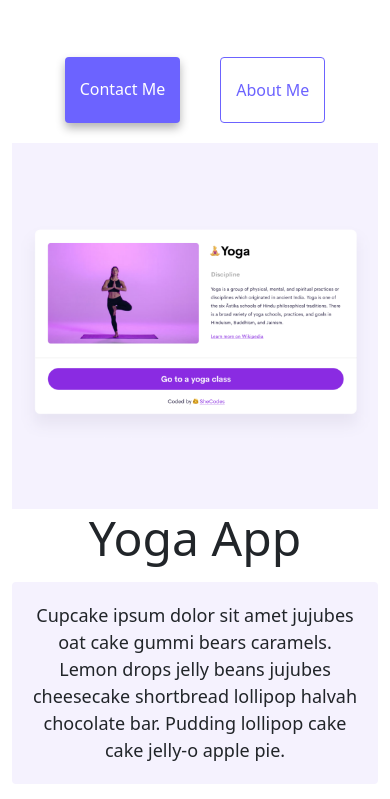
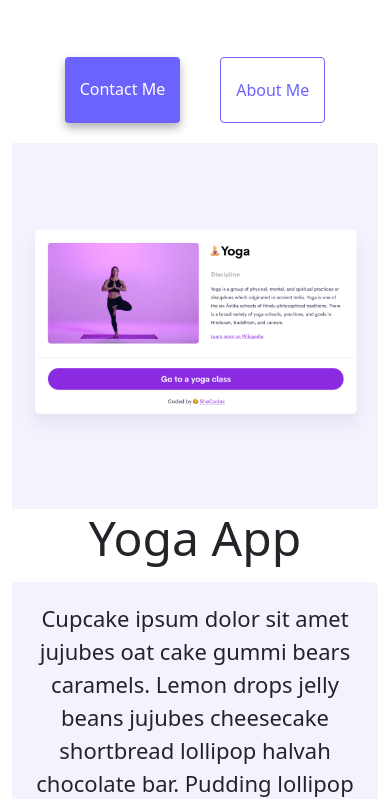
Before and after one commit to deblynt13/SheCodes-Resp.-Week3-HW, a plain HTML site: page index.html in a window 390 px wide. Shown: the part 307-1106 px from the top of the page. Drawn offline with nearby package versions, Linux system fonts and the light colour scheme.

Commit message:
Update style.css

```diff
--- a/style.css
+++ b/style.css
@@ -88,3 +88,8 @@ p {
   max-width: 100%;
   height: auto;
 }
+@media (max-width: 600px) {
+  p {
+    font-size: 22px;
+  }
+}
```
